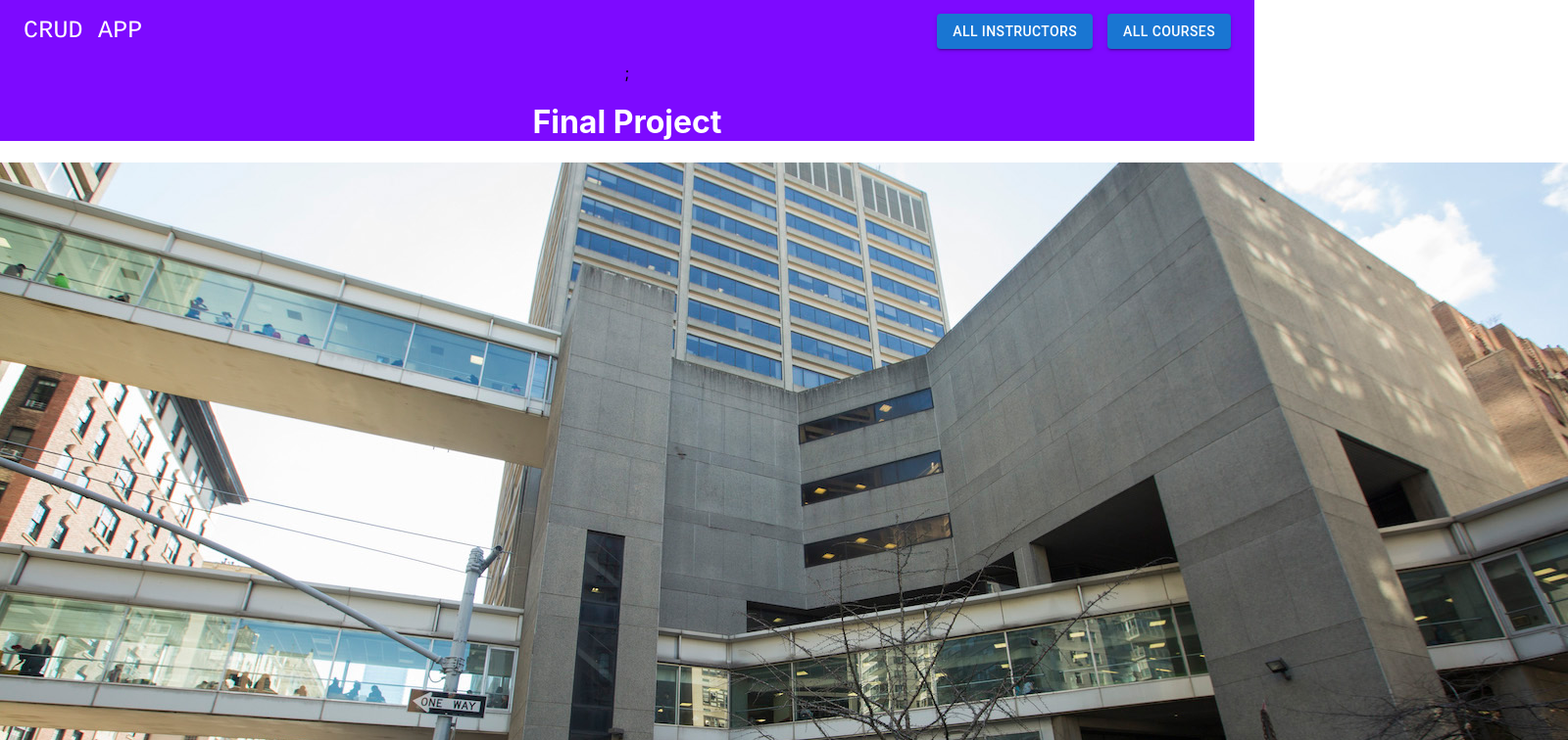
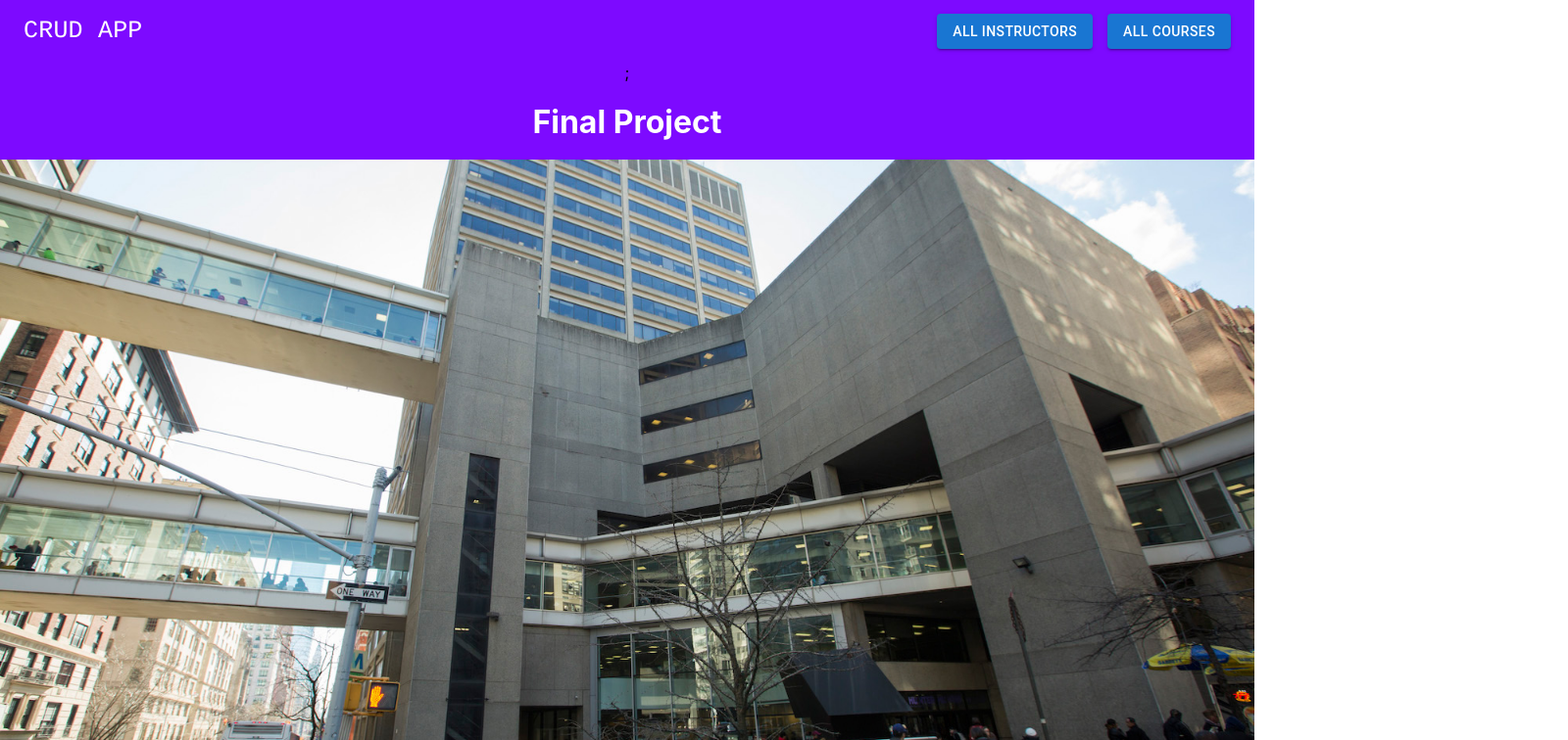
Before and after one commit to perlaescano/fullstack-crud-app-frontend, a React (Create React App) app: page / in a window 1280 px wide. Shown: the top 756 px of the page at 98% size, 1600 px wide, since content can reach past the window. Built offline with nearby package versions, Linux system fonts and the light colour scheme.

Commit message:
some more homepage styling

```diff
--- a/src/components/views/HomePageView.js
+++ b/src/components/views/HomePageView.js
@@ -8,11 +8,11 @@ const HomePageView = () => {
 
   return (
 
-      <div>
+      <div style={{width:'100%'}}>
         <div className="title" style = {title}>;
-          <h1 style = {{color: "white"}}>Final Project</h1>
+          <h1 style = {{color: "white", paddingBottom: "20px"}}>Final Project</h1>
         </div>
-        <img src = {hunter} alt = "Hunter College"/>
+        <img src = {hunter} alt = "Hunter College" style = {{marginTop:"-23px", width:"100%", height:"auto"}}/>
       </div>
 
   );
@@ -21,7 +21,7 @@ const HomePageView = () => {
 const title = {
   justifyContent: 'center',
   backgroundColor: '#7d0aff',
-  width: "100%",
+  //width: "100%",
   margin: "auto",
 }
 
```
